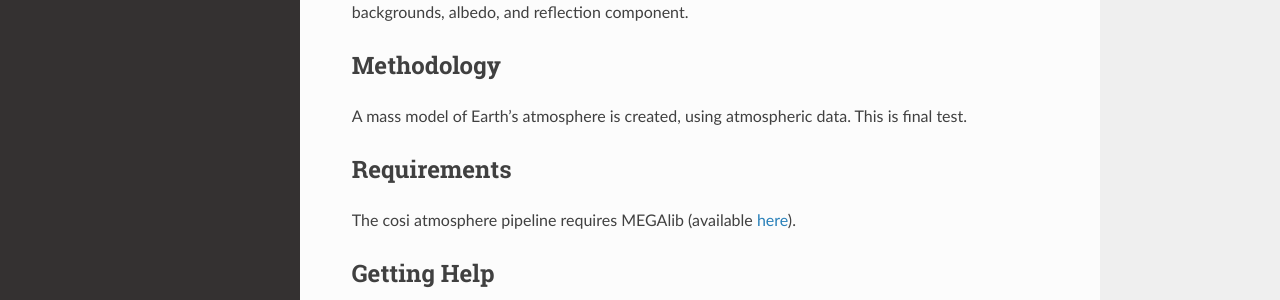
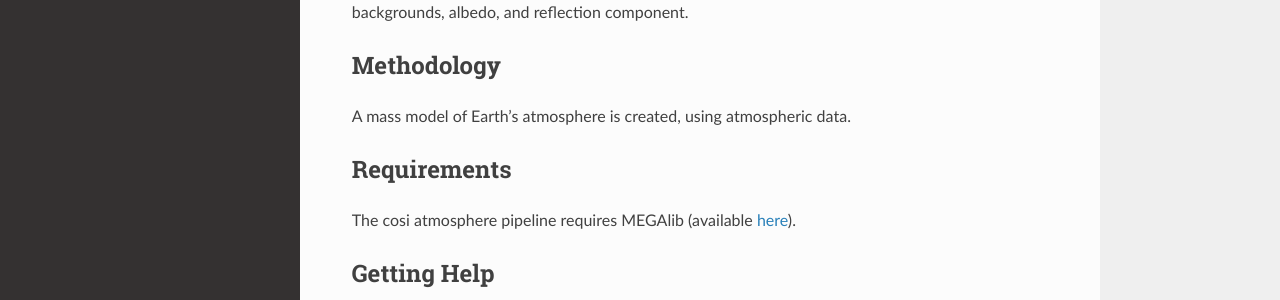
Before and after one commit to cositools/cosi-atmosphere, a Sphinx documentation site: the page built from docs/index.rst, in a window 1280 px wide and 1390 px high. Shown: the part 263-563 px from the top of the window. Built offline with Sphinx 7.4.7 and the Read the Docs theme 2.0.0, drawn with Linux system fonts in a browser that asks for light colours.

Commit message:
Update index.rst

```diff
--- a/docs/index.rst
+++ b/docs/index.rst
@@ -8,7 +8,7 @@ This package contains code for dealing with atmospheric effects in gamma-ray ast
 
 Methodology
 -----------
-A mass model of Earth's atmosphere is created, using atmospheric data. This is final test.
+A mass model of Earth's atmosphere is created, using atmospheric data.
 
 Requirements
 ------------
```
